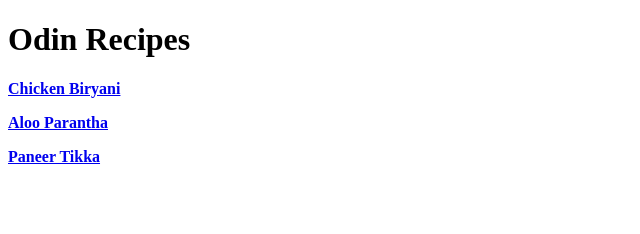
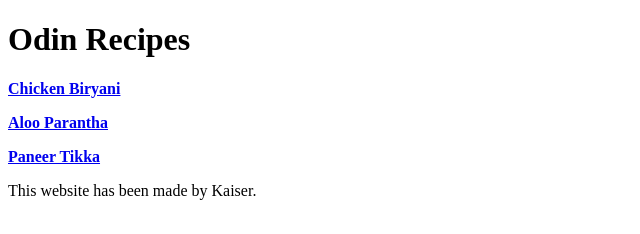
Before and after one commit to KaiserPrime10/odin-recipes, a plain HTML site: page index.html in a window 1280 px wide. Shown: the whole page, without its empty margins (0-640 px from the left). Drawn offline with Linux system fonts and the light colour scheme.

Commit message:
Added personal message in homepage

```diff
--- a/index.html
+++ b/index.html
@@ -9,5 +9,6 @@
     <p><strong><a href="recipes/chickenbiryani.html">Chicken Biryani</a></strong></p>
     <p><strong><a href="recipes/alooparantha.html">Aloo Parantha</a></strong></p>
     <p><strong><a href="recipes/paneertikka.html">Paneer Tikka</a></strong></p>
+    <p>This website has been made by Kaiser.</p>
 </body>
 </html>
```
